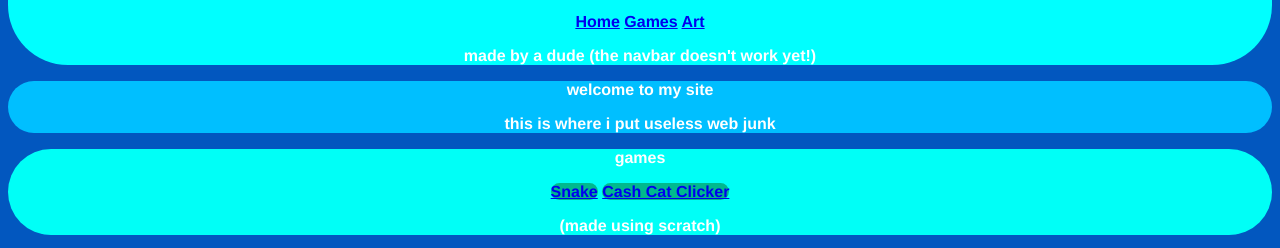
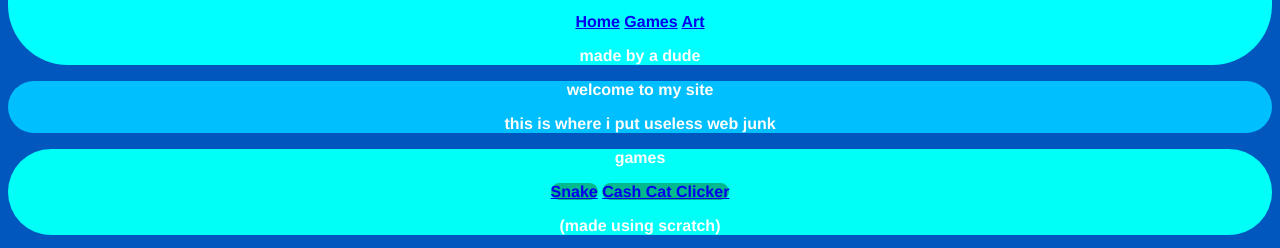
Before and after one commit to itsdoodlecloud/doodlecloud.xyz, a plain HTML site: page index.html in a window 1280 px wide. Shown: the part 529-777 px from the top of the page. Drawn offline with Linux system fonts and the light colour scheme.

Commit message:
Update index.html
removed warning messages to prepare for new pages

```diff
--- a/index.html
+++ b/index.html
@@ -82,7 +82,7 @@ body{
     <a href="/games">Games</a>
     <a href="/art">Art</a>
   </nav>
-  <p>made by a dude (the navbar doesn't work yet!)</p>
+  <p>made by a dude</p>
   </div>
   <div id="content">
     <p>welcome to my site</p>
```
